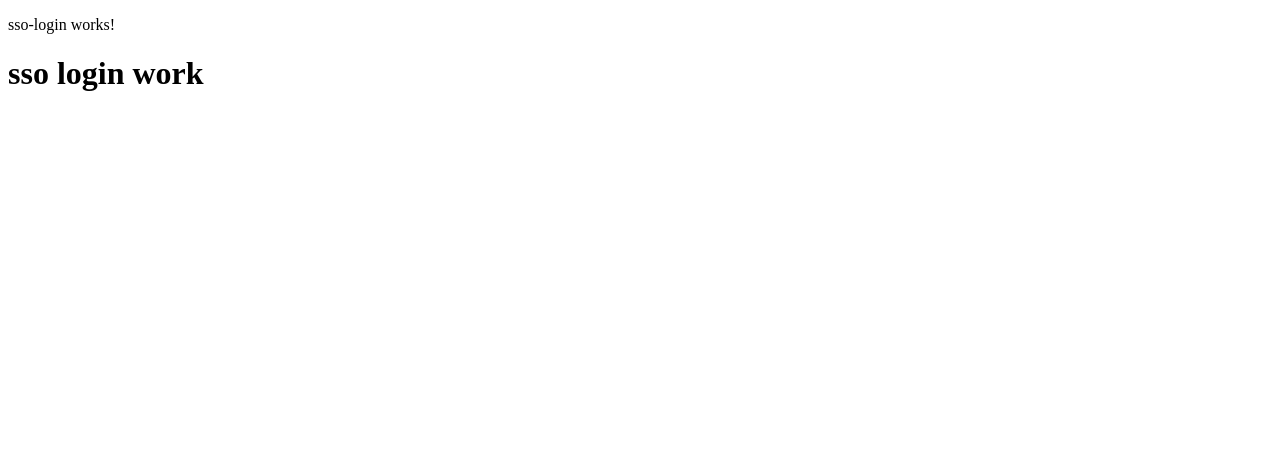
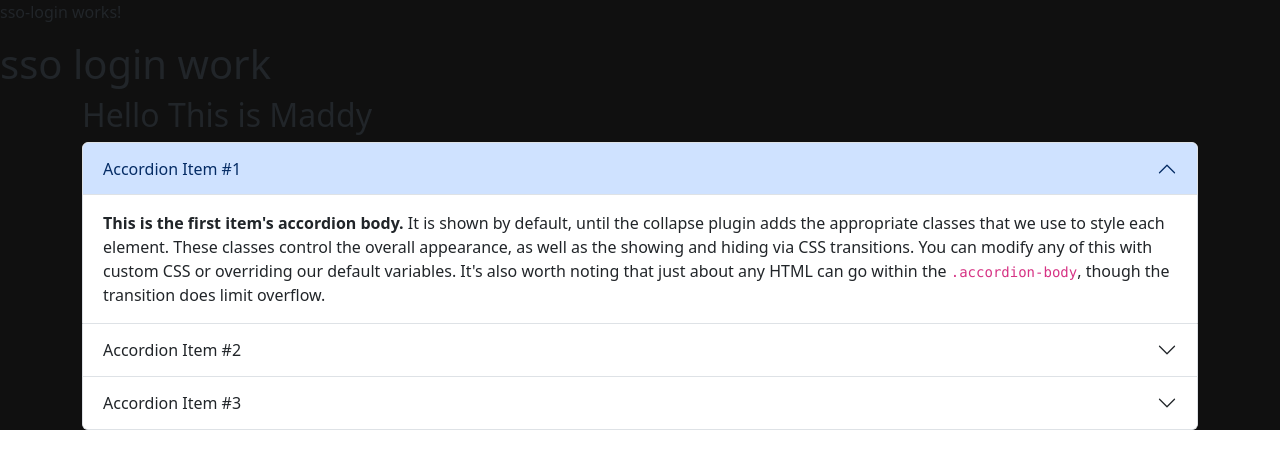
Before and after one commit to binaykumardas/satsang-sso, an Angular app in the folder satsang-sso/: page /login in a window 1280 px wide. Shown: the top 468 px of the page. Built offline with nearby package versions, Linux system fonts and the light colour scheme.

Commit message:
bootstrap added

```diff
--- a/satsang-sso/angular.json
+++ b/satsang-sso/angular.json
@@ -23,14 +23,12 @@
             "polyfills": "src/polyfills.ts",
             "tsConfig": "tsconfig.app.json",
             "inlineStyleLanguage": "scss",
-            "assets": [
-              "src/favicon.ico",
-              "src/assets"
+            "assets": ["src/favicon.ico", "src/assets"],
+            "styles": [
+              "src/styles.scss",
+              "./node_modules/bootstrap/dist/css/bootstrap.min.css"
             ],
-            "styles": [
-              "src/styles.scss"
-            ],
-            "scripts": []
+            "scripts": ["./node_modules/bootstrap/dist/js/bootstrap.min.js"]
           },
           "configurations": {
             "production": {
@@ -91,13 +89,8 @@
             "tsConfig": "tsconfig.spec.json",
             "karmaConfig": "karma.conf.js",
             "inlineStyleLanguage": "scss",
-            "assets": [
-              "src/favicon.ico",
-              "src/assets"
-            ],
-            "styles": [
-              "src/styles.scss"
-            ],
+            "assets": ["src/favicon.ico", "src/assets"],
+            "styles": ["src/styles.scss"],
             "scripts": []
           }
         }
--- a/satsang-sso/package.json
+++ b/satsang-sso/package.json
@@ -15,9 +15,13 @@
     "@angular/compiler": "^14.1.0",
     "@angular/core": "^14.1.0",
     "@angular/forms": "^14.1.0",
+    "@angular/localize": "^14.1.0",
     "@angular/platform-browser": "^14.1.0",
     "@angular/platform-browser-dynamic": "^14.1.0",
     "@angular/router": "^14.1.0",
+    "@ng-bootstrap/ng-bootstrap": "^13.0.0",
+    "@popperjs/core": "^2.10.2",
+    "bootstrap": "^5.3.2",
     "rxjs": "~7.5.0",
     "tslib": "^2.3.0",
     "zone.js": "~0.11.4"
--- a/satsang-sso/src/app/sso-authentication/sso-login/sso-login.component.html
+++ b/satsang-sso/src/app/sso-authentication/sso-login/sso-login.component.html
@@ -1,2 +1,103 @@
 <p>sso-login works!</p>
 <h1>sso login work</h1>
+
+<div class="container dark-bg">
+  <div class="row">
+    <div class="col-md-4">
+      <h2>Hello This is Maddy</h2>
+    </div>
+  </div>
+
+  <div class="accordion" id="accordionExample">
+    <div class="accordion-item">
+      <h2 class="accordion-header">
+        <button
+          class="accordion-button"
+          type="button"
+          data-bs-toggle="collapse"
+          data-bs-target="#collapseOne"
+          aria-expanded="true"
+          aria-controls="collapseOne"
+        >
+          Accordion Item #1
+        </button>
+      </h2>
+      <div
+        id="collapseOne"
+        class="accordion-collapse collapse show"
+        data-bs-parent="#accordionExample"
+      >
+        <div class="accordion-body">
+          <strong>This is the first item's accordion body.</strong> It is shown
+          by default, until the collapse plugin adds the appropriate classes
+          that we use to style each element. These classes control the overall
+          appearance, as well as the showing and hiding via CSS transitions. You
+          can modify any of this with custom CSS or overriding our default
+          variables. It's also worth noting that just about any HTML can go
+          within the <code>.accordion-body</code>, though the transition does
+          limit overflow.
+        </div>
+      </div>
+    </div>
+    <div class="accordion-item">
+      <h2 class="accordion-header">
+        <button
+          class="accordion-button collapsed"
+          type="button"
+          data-bs-toggle="collapse"
+          data-bs-target="#collapseTwo"
+          aria-expanded="false"
+          aria-controls="collapseTwo"
+        >
+          Accordion Item #2
+        </button>
+      </h2>
+      <div
+        id="collapseTwo"
+        class="accordion-collapse collapse"
+        data-bs-parent="#accordionExample"
+      >
+        <div class="accordion-body">
+          <strong>This is the second item's accordion body.</strong> It is
+          hidden by default, until the collapse plugin adds the appropriate
+          classes that we use to style each element. These classes control the
+          overall appearance, as well as the showing and hiding via CSS
+          transitions. You can modify any of this with custom CSS or overriding
+          our default variables. It's also worth noting that just about any HTML
+          can go within the <code>.accordion-body</code>, though the transition
+          does limit overflow.
+        </div>
+      </div>
+    </div>
+    <div class="accordion-item">
+      <h2 class="accordion-header">
+        <button
+          class="accordion-button collapsed"
+          type="button"
+          data-bs-toggle="collapse"
+          data-bs-target="#collapseThree"
+          aria-expanded="false"
+          aria-controls="collapseThree"
+        >
+          Accordion Item #3
+        </button>
+      </h2>
+      <div
+        id="collapseThree"
+        class="accordion-collapse collapse"
+        data-bs-parent="#accordionExample"
+      >
+        <div class="accordion-body">
+          <strong>This is the third item's accordion body.</strong> It is hidden
+          by default, until the collapse plugin adds the appropriate classes
+          that we use to style each element. These classes control the overall
+          appearance, as well as the showing and hiding via CSS transitions. You
+          can modify any of this with custom CSS or overriding our default
+          variables. It's also worth noting that just about any HTML can go
+          within the <code>.accordion-body</code>, though the transition does
+          limit overflow.
+        </div>
+      </div>
+    </div>
+  </div>
+</div>
--- a/satsang-sso/src/index.html
+++ b/satsang-sso/src/index.html
@@ -1,13 +1,15 @@
-<!doctype html>
+<!DOCTYPE html>
 <html lang="en">
   <head>
-  <meta charset="utf-8">
+    <meta charset="utf-8" />
     <title>SatsangSso</title>
-  <base href="/">
-  <meta name="viewport" content="width=device-width, initial-scale=1">
-  <link rel="icon" type="image/x-icon" href="favicon.ico">
+    <base href="/" />
+    <meta name="viewport" content="width=device-width, initial-scale=1" />
+    <link rel="icon" type="image/x-icon" href="favicon.ico" />
   </head>
   <body>
+    <div class="dark-bg">
       <app-root></app-root>
+    </div>
   </body>
 </html>
--- a/satsang-sso/src/polyfills.ts
+++ b/satsang-sso/src/polyfills.ts
@@ -1,3 +1,7 @@
+/***************************************************************************************************
+ * Load `$localize` onto the global scope - used if i18n tags appear in Angular templates.
+ */
+import '@angular/localize/init';
 /**
  * This file includes polyfills needed by Angular and is loaded before the app.
  * You can add your own extra polyfills to this file.
--- a/satsang-sso/src/styles.scss
+++ b/satsang-sso/src/styles.scss
@@ -1 +1,12 @@
 /* You can add global styles to this file, and also import other style files */
+:root {
+  --bg-color: #101010;
+  --font-header: #ffffff;
+  --brand-primary: #edc99e;
+  --text-tertiary: #8f8b86;
+  --text-secondary: #d6d2ce;
+}
+
+.dark-bg {
+  background-color: var(--bg-color);
+}
```
Also changed, not shown: 1 other file (tests, documents, lock files or other folders). Lines whose indentation alone changed are shown as unchanged.
